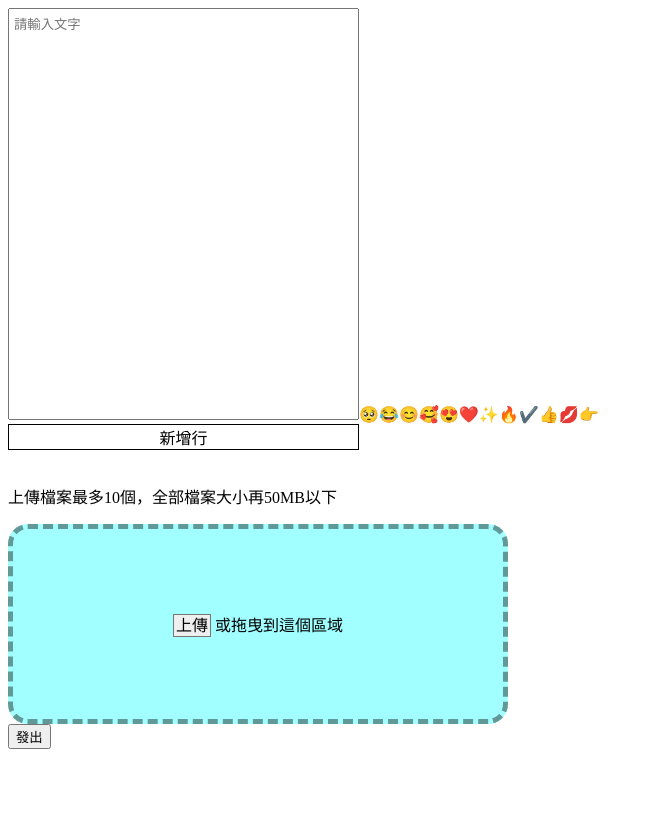
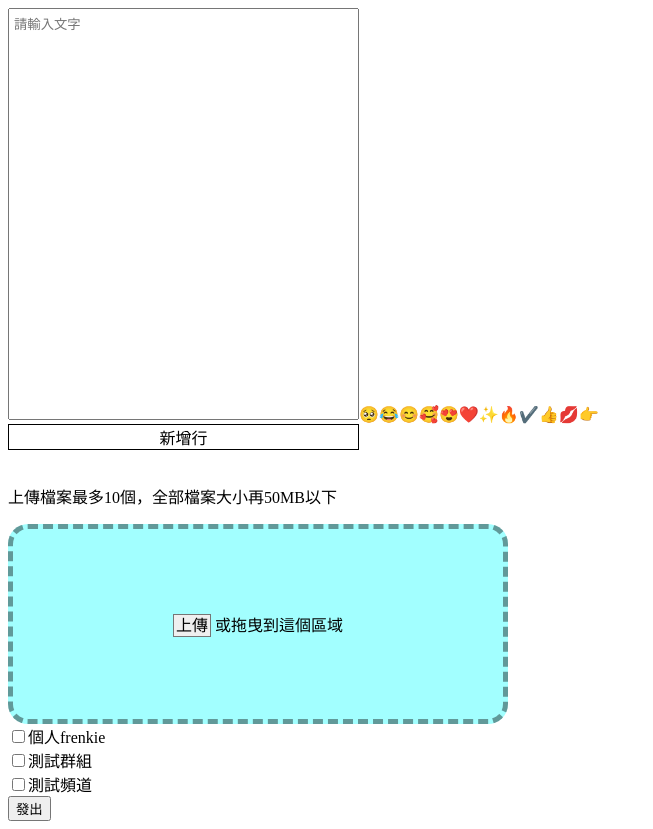
Before and after one commit to Frenkieli/telegram_send_bot, a Vue app: page / in a window 1280 px wide. Shown: the whole page, without its empty margins (0-653 px from the left). Before the commit the page ends 800 px from the top, so only its background shows below. Built offline with nearby package versions, Linux system fonts and the light colour scheme.

Commit message:
feat: 選擇發給誰的功能完成

```diff
--- a/src/App.vue
+++ b/src/App.vue
@@ -134,6 +134,25 @@
       </div>
     </div>
   </div>
+  <div class="pick_chart">
+    <div
+      class="pick_chart_option"
+      v-for="data in chartList"
+      :key="data.title"
+    >
+      <input
+        :id="data.title"
+        :value="data"
+        type="checkbox"
+        v-model="pickChart"
+      />
+      <label
+        :for="data.title"
+      >
+        {{ data.title }}
+      </label>
+    </div>
+  </div>
   <button
     style="cursor: pointer;"
     @click="submitUpdateData"
@@ -152,6 +171,7 @@ export default {
   setup() {
     const { emojiList, chartList } = dataCenter();
     const {
+      pickChart,
       updataText,
       editInlineButton,
       editInlineButtonData,
@@ -174,7 +194,7 @@ export default {
       submitUpdateHandler(
         updataText.value,
         storageFiles,
-        chartList,
+        pickChart.value,
         inlineButtonData.value
       );
     }
@@ -185,6 +205,8 @@ export default {
     }
 
     return {
+      pickChart,
+      chartList,
       updataText,
       inlineButtonData,
       updataFileChange,
@@ -325,6 +347,10 @@ export default {
   }
 }
 
+.pick_chart_option *{
+  cursor: pointer;
+}
+
 .fade-enter-active,
 .fade-leave-active {
   transition: 0.1s;
--- a/src/composition/dataCenter.js
+++ b/src/composition/dataCenter.js
@@ -13,14 +13,14 @@ export default function filesHandler() {
       id: 1213797612,
       title: "個人frenkie",
     },
-    // {
-    //   id: -510921927,
-    //   title: '測試群組'
-    // },
-    // {
-    //   id: -1001184977764,
-    //   title: '測試頻道'
-    // },
+    {
+      id: -510921927,
+      title: '測試群組'
+    },
+    {
+      id: -1001184977764,
+      title: '測試頻道'
+    },
   ];
 
   return {
--- a/src/composition/inputDataHandler.js
+++ b/src/composition/inputDataHandler.js
@@ -8,6 +8,8 @@ const defaultButtonData = () => {
 };
 
 export default function inputDataHandler() {
+  const pickChart = ref([]);
+
   const updataText = ref(null);
 
   const editInlineButton = ref(null);
@@ -48,6 +50,7 @@ export default function inputDataHandler() {
   }
 
   return {
+    pickChart,
     updataText,
     editInlineButton,
     editInlineButtonData,
```
